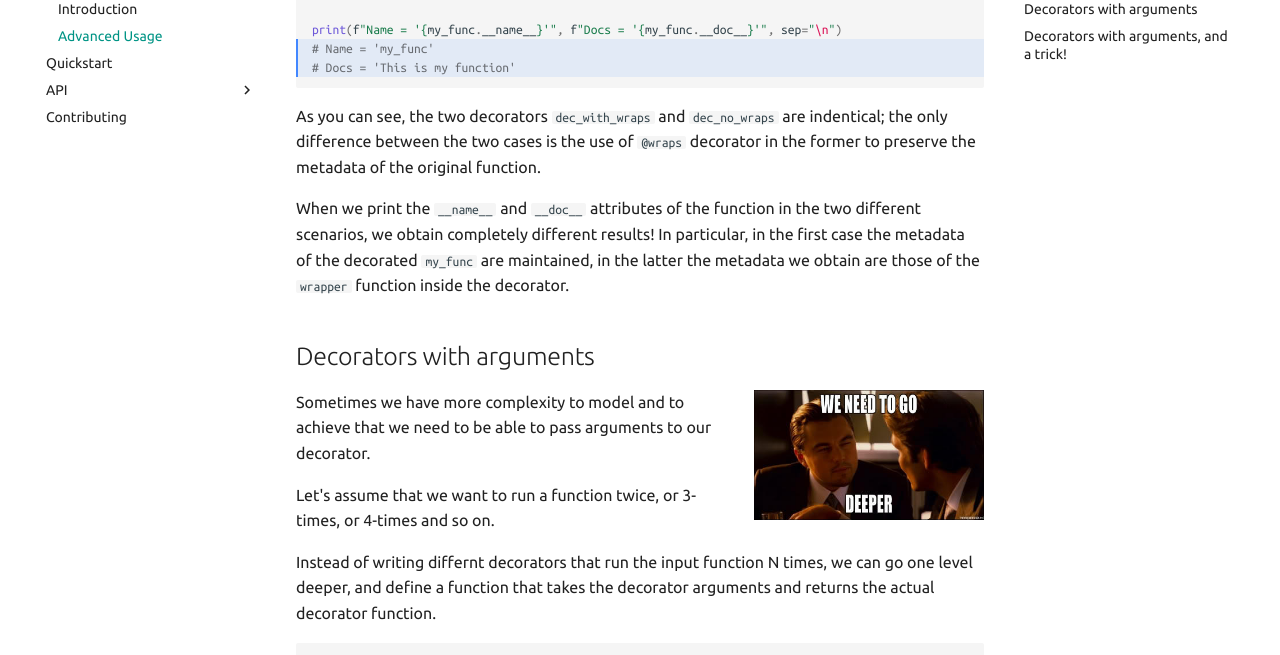
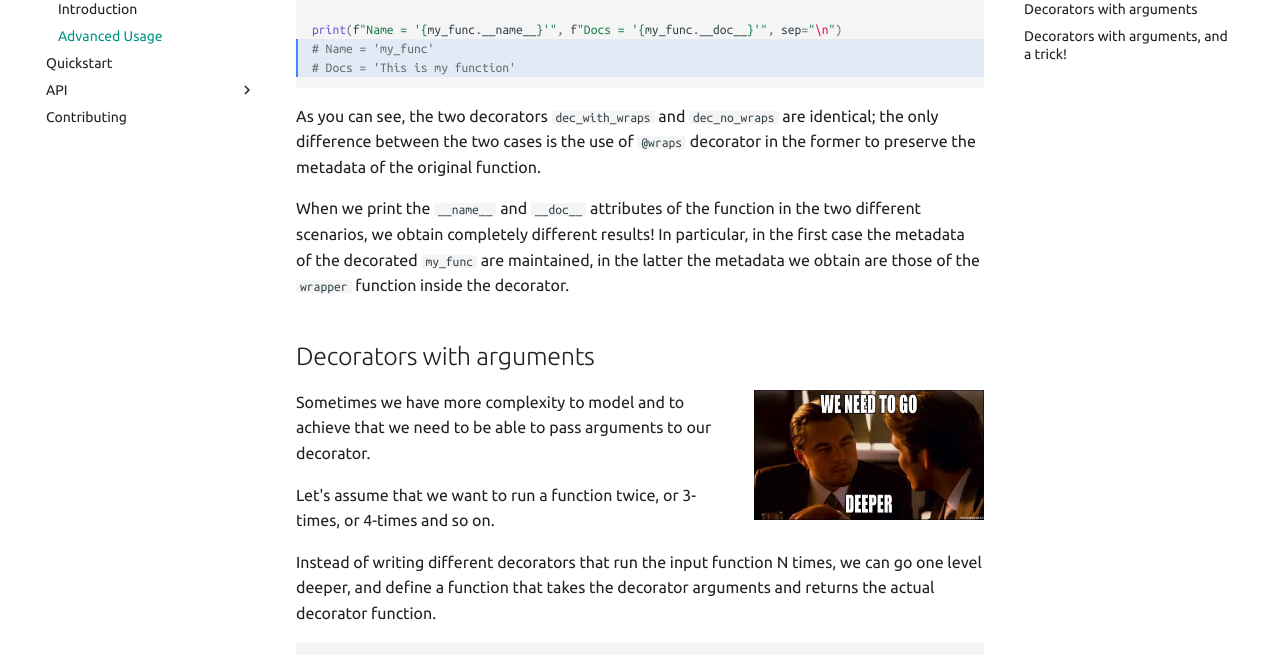
Before and after one commit to FBruzzesi/deczoo, an MkDocs documentation site: the page built from docs/decorators/advanced.md, in a window 1280 px wide and 900 px high, scrolled down 1363 px. Shown: the part 153-808 px from the top of the window. Built offline with MkDocs 1.6.1 and Material for MkDocs 9.7.7, drawn with Linux system fonts in a browser that asks for light colours; comment, search, counter and statistics services are not loaded; some of the changed text lies outside the part shown.

Commit message:
fixing typos (#12)

````diff
--- a/docs/decorators/advanced.md
+++ b/docs/decorators/advanced.md
@@ -110,7 +110,7 @@ Here's an example of how `functools.wraps` can be used in a decorator, and how t
     # Docs = 'None'
     ```
 
-As you can see, the two decorators `dec_with_wraps` and `dec_no_wraps` are indentical; the only difference between the two cases is the use of `@wraps` decorator in the former to preserve the metadata of the original function.
+As you can see, the two decorators `dec_with_wraps` and `dec_no_wraps` are identical; the only difference between the two cases is the use of `@wraps` decorator in the former to preserve the metadata of the original function.
 
 When we print the `__name__` and `__doc__` attributes of the function in the two different scenarios, we obtain completely different results! In particular, in the first case the metadata of the decorated `my_func` are maintained, in the latter the metadata we obtain are those of the `wrapper` function inside the decorator.
 
@@ -122,7 +122,7 @@ Sometimes we have more complexity to model and to achieve that we need to be abl
 
 Let's assume that we want to run a function twice, or 3-times, or 4-times and so on.
 
-Instead of writing differnt decorators that run the input function N times, we can go one level deeper, and define a function that takes the decorator arguments and returns the actual decorator function.
+Instead of writing different decorators that run the input function N times, we can go one level deeper, and define a function that takes the decorator arguments and returns the actual decorator function.
 
 ```python title="repeat_n_times"
 from functools import wraps
````
Also changed, not shown: other parts of docs/decorators/advanced.md (+1 -1 lines), docs/decorators/intro.md (+1 -1 lines), 1 other file.
